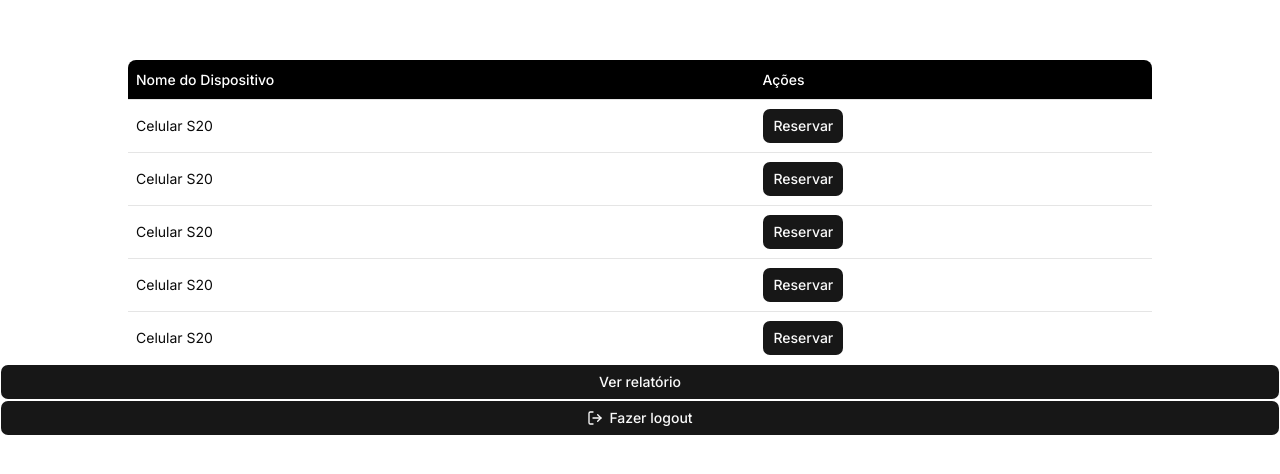
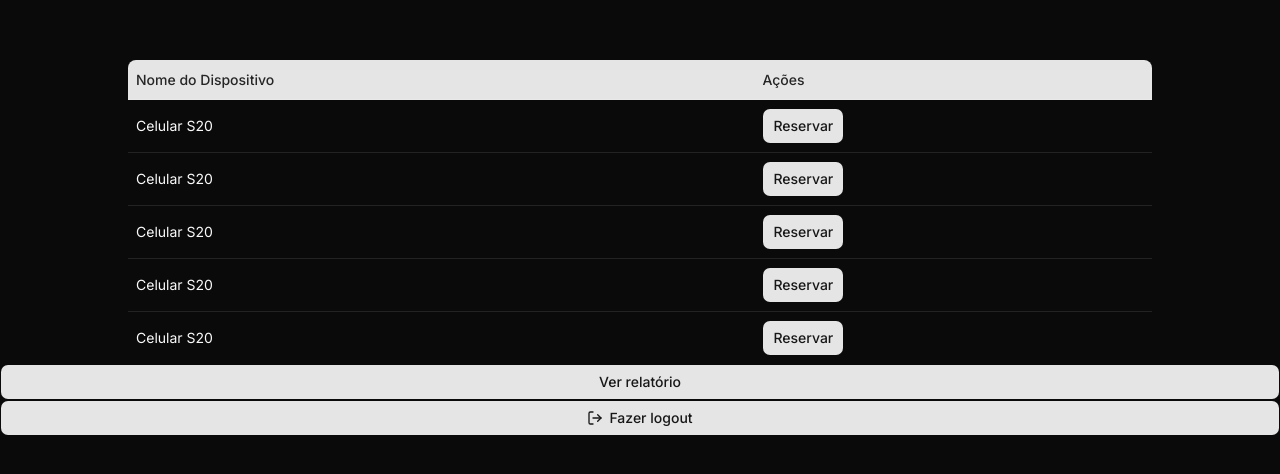
Before and after one commit to HugoFranciscodaSilva/ReservaTech, a Next.js app in the folder frontend/: page /dashboard in a window 1280 px wide. Shown: the part 152-626 px from the top of the page. Built offline with nearby package versions, Linux system fonts and the light colour scheme.

Commit message:
Ajuste temporario no layout

```diff
--- a/frontend/app/layout.tsx
+++ b/frontend/app/layout.tsx
@@ -28,7 +28,7 @@ export default function RootLayout({ children }: LayoutProps<"/">) {
       className={cn("h-full", "antialiased", geistSans.variable, geistMono.variable, "font-sans", inter.variable)}
     >
       <ClientProviders>
-        <body className="min-h-full flex flex-col">{children}</body>
+        <body className="min-h-full flex flex-col dark">{children}</body>
       </ClientProviders>
     </html>
   );
--- a/frontend/components/ui/table.tsx
+++ b/frontend/components/ui/table.tsx
@@ -70,7 +70,7 @@ function TableHead({ className, ...props }: React.ComponentProps<"th">) {
     <th
       data-slot="table-head"
       className={cn(
-        "h-10 px-2 text-left align-middle font-medium whitespace-nowrap bg-black text-white [&:has([role=checkbox])]:pr-0",
+        "h-10 px-2 text-left align-middle font-medium whitespace-nowrap bg-primary text-secondary [&:has([role=checkbox])]:pr-0",
         className
       )}
       {...props}
```
